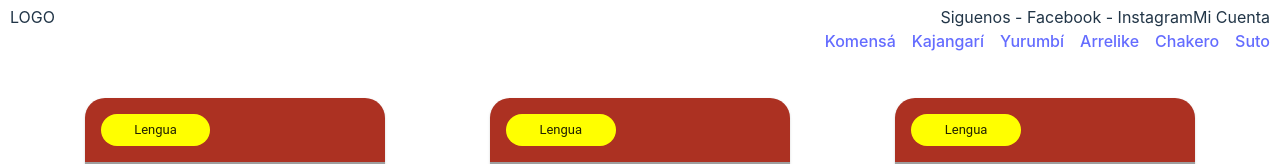
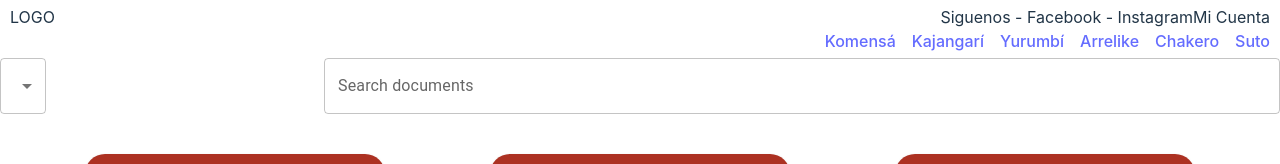
Before and after one commit to Njmercado/kribi-frontend-2.0, a React (Vite) app: page /libreria in a window 1280 px wide. Shown: the top 164 px of the page. Built offline with nearby package versions, Linux system fonts and the light colour scheme; grey boxes are pictures that could not be loaded; what react-swipeable-views-utils would draw is missing.

Commit message:
feat(filter): search component
* Created searcher component
* Created Multiselect filter category component
* Changed enum of category books for const obj

```diff
--- /dev/null
+++ b/src/components/atoms/MultiSelect/index.tsx
@@ -0,0 +1,44 @@
+import { Checkbox, ListItemText, MenuItem, Select, SelectChangeEvent } from "@mui/material";
+import { useState } from "react";
+
+type OptionType = { [key: string]: string }
+
+export interface MultiSelectProps {
+  options: OptionType,
+  onChange: (option: string | string[]) => void
+}
+
+export default function MultiSelect({
+  options,
+  onChange
+}: MultiSelectProps) {
+
+  const [chosenCategories, setChosenCategories] = useState<Array<string>>([])
+
+  function handleOnChange(event: SelectChangeEvent<typeof chosenCategories>) {
+    const { value } = event.target
+    setChosenCategories(typeof value === 'string' ? value.split(',') : value)
+    onChange(event.target.value)
+  }
+
+  function buildOptions() {
+    return Object.keys(options).map((optionKey: string, index: number) => (
+        <MenuItem key={index} value={optionKey}>
+          <Checkbox checked={chosenCategories?.indexOf(optionKey) > -1 ?? false} />
+          <ListItemText primary={options[optionKey]} />
+        </MenuItem>
+
+    ))
+  }
+
+  return (
+    <Select
+      onChange={handleOnChange}
+      multiple={true}
+      value={chosenCategories}
+      renderValue={(selected: any) => selected.join(', ')}
+    >
+      { buildOptions() }
+    </Select>
+  )
+}
--- a/src/components/atoms/index.ts
+++ b/src/components/atoms/index.ts
@@ -1,7 +1,9 @@
 import Wave from './Wave';
 import Letter from './Letter'
+import MultiSelect from './MultiSelect'
 
 export {
   Wave,
   Letter,
+  MultiSelect,
 }
--- /dev/null
+++ b/src/components/molecules/Searcher/index.tsx
@@ -0,0 +1,60 @@
+import React, { useState, useEffect } from 'react';
+import { TextField, Select, MenuItem, List, ListItem, ListItemText, Grid } from '@mui/material';
+import { BookCategoryEnum } from '../../../enums';
+import { MultiSelect } from '../../atoms';
+
+const Searcher = () => {
+  const [searchQuery, setSearchQuery] = useState('');
+  const [category, setCategory] = useState('all');
+  const [documents, setDocuments] = useState([]);
+  const [filteredDocuments, setFilteredDocuments] = useState([]);
+
+  const handleSearch = (e: any) => {
+    const query = e.target.value;
+    setSearchQuery(query);
+    filterDocuments(query, category);
+  };
+
+  const handleOnMultiSelectChange = (e: any) => {
+    const newCategory = e.target.value;
+    setCategory(newCategory);
+    filterDocuments(searchQuery, newCategory);
+  };
+
+  const filterDocuments = (query: any, category: any) => {
+    let filteredDocs = documents;
+    if (query) {
+      filteredDocs = filteredDocs.filter((doc: any) => {
+        const title = doc.title.toLowerCase();
+        const content = doc.content.toLowerCase();
+        const queryLower = query.toLowerCase();
+        return title.includes(queryLower) || content.includes(queryLower);
+      });
+    }
+    if (category !== 'all') {
+      filteredDocs = filteredDocs.filter((doc: any) => doc.category === category);
+    }
+    setFilteredDocuments(filteredDocs);
+  };
+
+  return (
+    <section>
+      <Grid container direction='row' columns={4} spacing={2}>
+        <Grid item sm={1}>
+          <MultiSelect options={BookCategoryEnum} onChange={handleOnMultiSelectChange}/>
+        </Grid>
+        <Grid item sm={3}>
+          <TextField
+            label="Search documents"
+            value={searchQuery}
+            onChange={handleSearch}
+            variant="outlined"
+            fullWidth
+          />
+        </Grid>
+      </Grid>
+    </section>
+  );
+};
+
+export default Searcher;
--- a/src/components/molecules/index.ts
+++ b/src/components/molecules/index.ts
@@ -4,6 +4,7 @@ import Slider from './Slider';
 import Letters from './Letters'
 import Result from './Result';
 import Book from './Book'
+import Searcher from './Searcher';
 
 export {
   Header,
@@ -11,5 +12,6 @@ export {
   Slider,
   Letters,
   Result,
-  Book
+  Book,
+  Searcher
 }
--- a/src/enums/book_category.enum.ts
+++ b/src/enums/book_category.enum.ts
@@ -1,13 +1,13 @@
-export enum BookCategoryEnum {
-  CULTURA = 'Cultura',
-  ARTE = 'Arte',
-  LENGUA = 'Lengua',
-  PALENQUE = 'Palenque',
-  RELIGION = 'Religion',
-  LITERATURA = 'Literatura',
-  TRADICION_ORAL = 'Tradicion Oral',
-  GASTRONOMIA = 'Gastronomia',
-  DOCUMENTALES = 'Documentales',
-  PELICULAS = 'Peliculas',
-  CORTROMETRAJES = 'Contrometrajes',
+export const BookCategoryEnum: {[key: string]: string} = {
+  CULTURA: 'Cultura',
+  ARTE: 'Arte',
+  LENGUA: 'Lengua',
+  PALENQUE: 'Palenque',
+  RELIGION: 'Religion',
+  LITERATURA: 'Literatura',
+  TRADICION_ORAL: 'Tradicion Oral',
+  GASTRONOMIA: 'Gastronomia',
+  DOCUMENTALES: 'Documentales',
+  PELICULAS: 'Peliculas',
+  CORTROMETRAJES: 'Contrometrajes',
 }
--- a/src/pages/Library/index.tsx
+++ b/src/pages/Library/index.tsx
@@ -1,5 +1,5 @@
 import { BOOKS } from "../../constants";
-import { Book } from "../../components/molecules";
+import { Book, Searcher } from "../../components/molecules";
 import { IBook } from "../../interfaces";
 import { Grid } from "@mui/material";
 
@@ -21,6 +21,7 @@ export default function Library() {
 
   return (
     <main>
+      <Searcher></Searcher>
       <Grid container direction='row' columns={4} justifyContent='space-around' gap={2} p={5}>
         {buildBooks()}
       </Grid>
```
